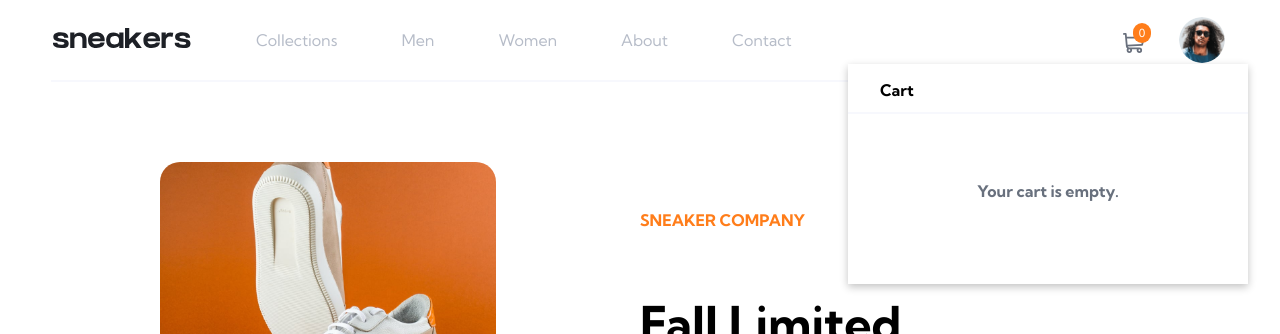
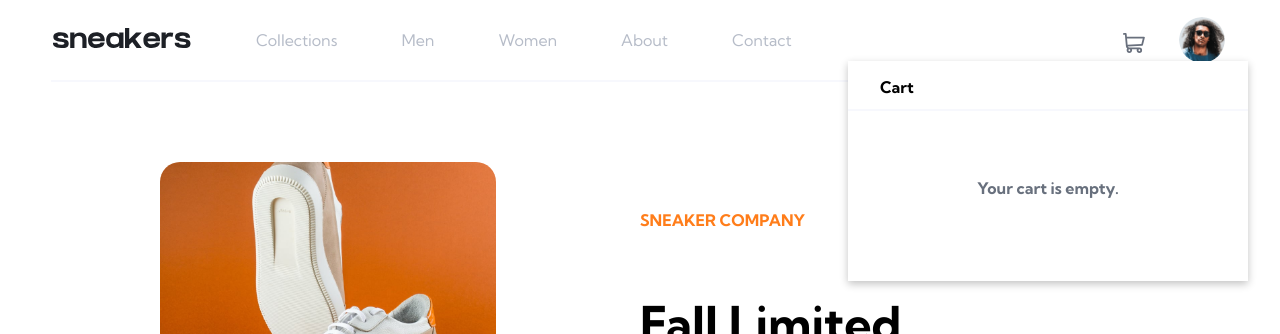
Before and after one commit to enzobocalon/frontend-ecommerce, a React (Create React App) app: page / in a window 1280 px wide. Both pictures are taken after a click on the picture 1133 px from the left and 43 px from the top of the page. Shown: the top 334 px of the page. Built offline with nearby package versions, Linux system fonts and the light colour scheme; the HTML template or start-up script is replaced by a standard one.

Commit message:
add: cart is now functional

```diff
--- a/src/App.css
+++ b/src/App.css
@@ -1,4 +1,6 @@
 body{
   height: 95vh;
   width: 100%;
+  overflow: hidden;
+  position: fixed;
 }
--- a/src/App.js
+++ b/src/App.js
@@ -3,17 +3,14 @@ import './App.css';
 import Header from './Components/Header/Header';
 import CartProvider from './Context/CartContext';
 import Commerce from './Components/Commerce/Commerce';
-import FlexGallery from './Components/FlexGallery/FlexGallery';
 import ModalProvider from './Context/ModalContext'
-import { useEffect } from 'react';
 
 
 
+
+import { useEffect } from 'react';
 function App() {
 
-  useEffect(() => {
-    window.alert('This page is currently in WIP.')
-  })
   return (
     <CartProvider>
       <ModalProvider>
--- a/src/Components/Cart/Cart.css
+++ b/src/Components/Cart/Cart.css
@@ -6,6 +6,12 @@
     top: 8%;
     right: 2rem;
     z-index: 10;
+    transition: all .3s ease-in-out
+}
+
+.cart.hidden{
+    transform: translateX(200%);
+    visibility: hidden;
 }
 
 .cart-items{
@@ -43,6 +49,7 @@
 
 #total{
     font-weight: 700;
+    margin-left: 20px;
 }
 
 .checkout{
--- a/src/Components/Cart/Cart.js
+++ b/src/Components/Cart/Cart.js
@@ -1,61 +1,34 @@
 import React, { useContext, useState } from 'react'
 import './Cart.css'
 
+import Full from '../CartBody/Full.js'
+import Empty from '../CartBody/Empty.js'
+
 //images
-import thumb1 from '../../Media/image-product-1-thumbnail.jpg'
 
 //icons
-import deleteIcon from '../../Media/icon-delete.svg'
 import { CartContext } from '../../Context/CartContext'
 
 const Cart = () => {
 
     const {finalQuantity} = useContext(CartContext)
-
     const [quantity, setQuantity] = finalQuantity;
 
+    const {isOpen} = useContext(CartContext)
+    const [isCartOpen, setIsCartOpen] = isOpen;
+
+
   return (
-    <div className='cart'>
+    <div className={`cart ${isCartOpen ? '' : 'hidden'}`}>
         <div className='cart-title'>
             <span>Cart</span>
         </div>
 
-
-
-
-        {/* <div className='cart-items'>
-            <img src={thumb1} alt='item' id='cart-img'/>
-
-            <div className='items-info'>
-                <div className='item-title'>
-                    <span id='items-info-title'>Fall Limited Edition Sneakers</span>
-                </div>
-
-                <span id='items-info-price'>$125.00 x</span>
-                <span id='quantity'> 3</span>
-                <span id='total'> $375.00</span>
-
-            </div>
-
-
-            <div className='delete-div'>
-                <img src={deleteIcon} id='delete'/>
-            </div>
-        </div>
-
-        <div className='checkout'>
-            <button id='checkout-btn'>
-                Checkout
-            </button>
-        </div> */}
-
-        {/* if theres no item */}
-        <div className='no-items'>
-            <span>Your cart is empty.</span>
-        </div>
-
-
-
+            {quantity > 0 ? (
+                <Full/>
+            ) : (
+                <Empty />
+            )}
     </div>
   )
 }
--- /dev/null
+++ b/src/Components/CartBody/Empty.js
@@ -0,0 +1,12 @@
+import React from 'react'
+import '../Cart/Cart.css'
+
+const Empty = () => {
+  return (
+    <div className='no-items'>
+        <span>Your cart is empty.</span>
+    </div>
+  )
+}
+
+export default Empty
--- /dev/null
+++ b/src/Components/CartBody/Full.js
@@ -0,0 +1,47 @@
+import React, {useContext} from 'react'
+import '../Cart/Cart.css'
+
+import thumb1 from '../../Media/image-product-1-thumbnail.jpg'
+import deleteIcon from '../../Media/icon-delete.svg'
+import { CartContext } from '../../Context/CartContext'
+
+const Full = () => {
+
+    const {finalQuantity} = useContext(CartContext)
+
+
+    const [quantity, setQuantity] = finalQuantity;
+
+
+  return (
+    <>
+        <div className='cart-items'>
+            <img src={thumb1} alt='item' id='cart-img'/>
+
+            <div className='items-info'>
+                <div className='item-title'>
+                    <span id='items-info-title'>Fall Limited Edition Sneakers</span>
+                </div>
+
+                <span id='items-info-price'>$125.00 x</span>
+                <span id='quantity'> {quantity} </span>
+                <span id='total'>{`$${quantity * 125}.00`}</span>
+
+            </div>
+
+
+            <div className='delete-div'>
+                <img src={deleteIcon} id='delete' onClick = {() => {setQuantity(prev => prev - 1)}}/>
+            </div>
+        </div>
+
+        <div className='checkout'>
+            <button id='checkout-btn'>
+                Checkout
+            </button>
+        </div>
+    </>
+  )
+}
+
+export default Full
--- a/src/Components/Header/Header.css
+++ b/src/Components/Header/Header.css
@@ -61,6 +61,10 @@
     top: -10px;
 }
 
+.notification.hidden{
+    display: none;
+}
+
 #avatar{
     border: 2px solid transparent;
     border-radius: 50%;
--- a/src/Components/Header/Header.js
+++ b/src/Components/Header/Header.js
@@ -6,9 +6,17 @@ import cart from '../../Media/icon-cart.svg'
 
 import './Header.css'
 import { ModalContext } from '../../Context/ModalContext'
+import { CartContext } from '../../Context/CartContext'
 
 const Header = () => {
     const {isModalOpen, setIsModalOpen} = useContext(ModalContext)
+
+    const {finalQuantity} = useContext(CartContext)
+    const [quantity] = finalQuantity;
+
+    const {isOpen} = useContext(CartContext)
+    const [isCartOpen, setIsCartOpen] = isOpen;
+
   return (
     <header>
         <div className='header-row'>
@@ -42,8 +50,8 @@ const Header = () => {
             <div className='header-col-3'>
                 <div className='cp'>
                     <div className='cart-header'>
-                        <span className='notification'>0</span>
-                        <img src={cart} alt='cart' id='cart'/>
+                        <span className={`notification ${quantity > 0 ? '' : 'hidden'}`}>{quantity}</span>
+                        <img src={cart} alt='cart' id='cart' onClick = {() => {isCartOpen ? setIsCartOpen(false) : setIsCartOpen(true)}}/>
                     </div>
                     <img src={avatar} alt='avatar' id='avatar'/>
                 </div>
```
